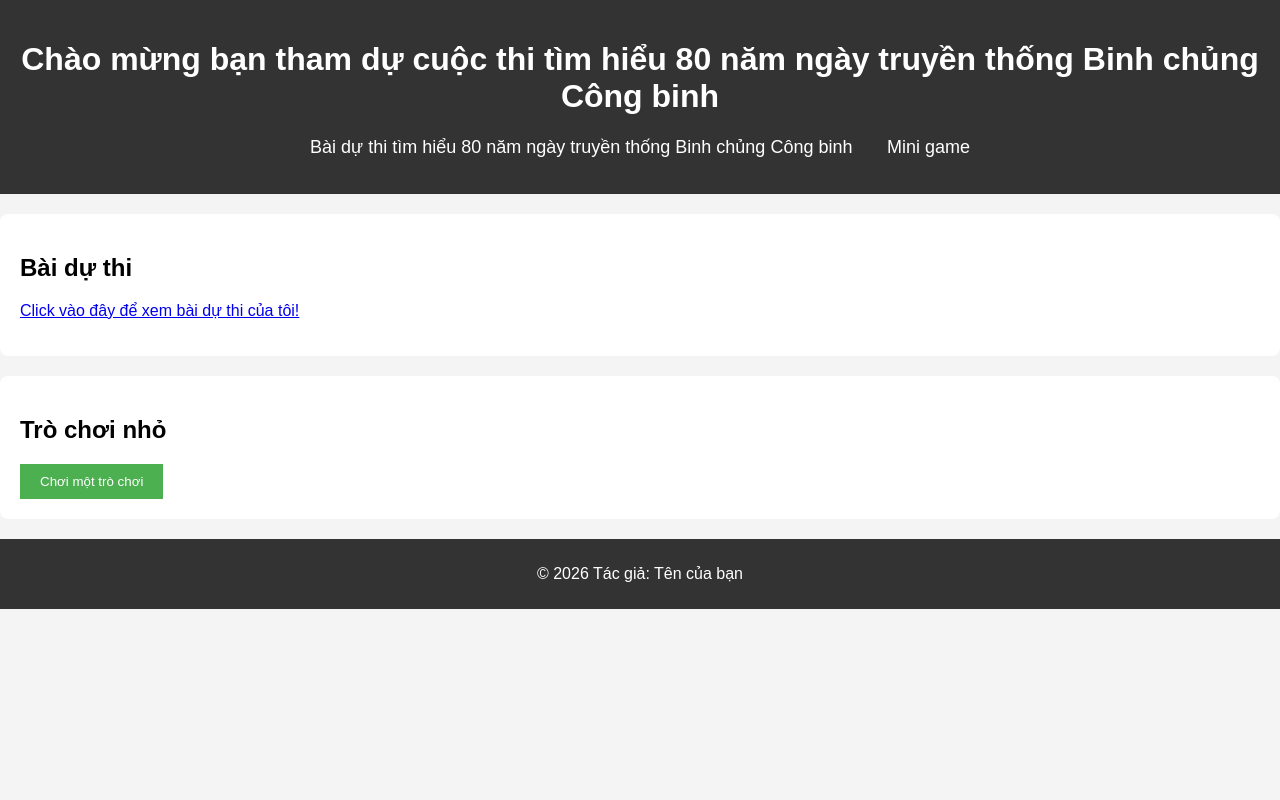
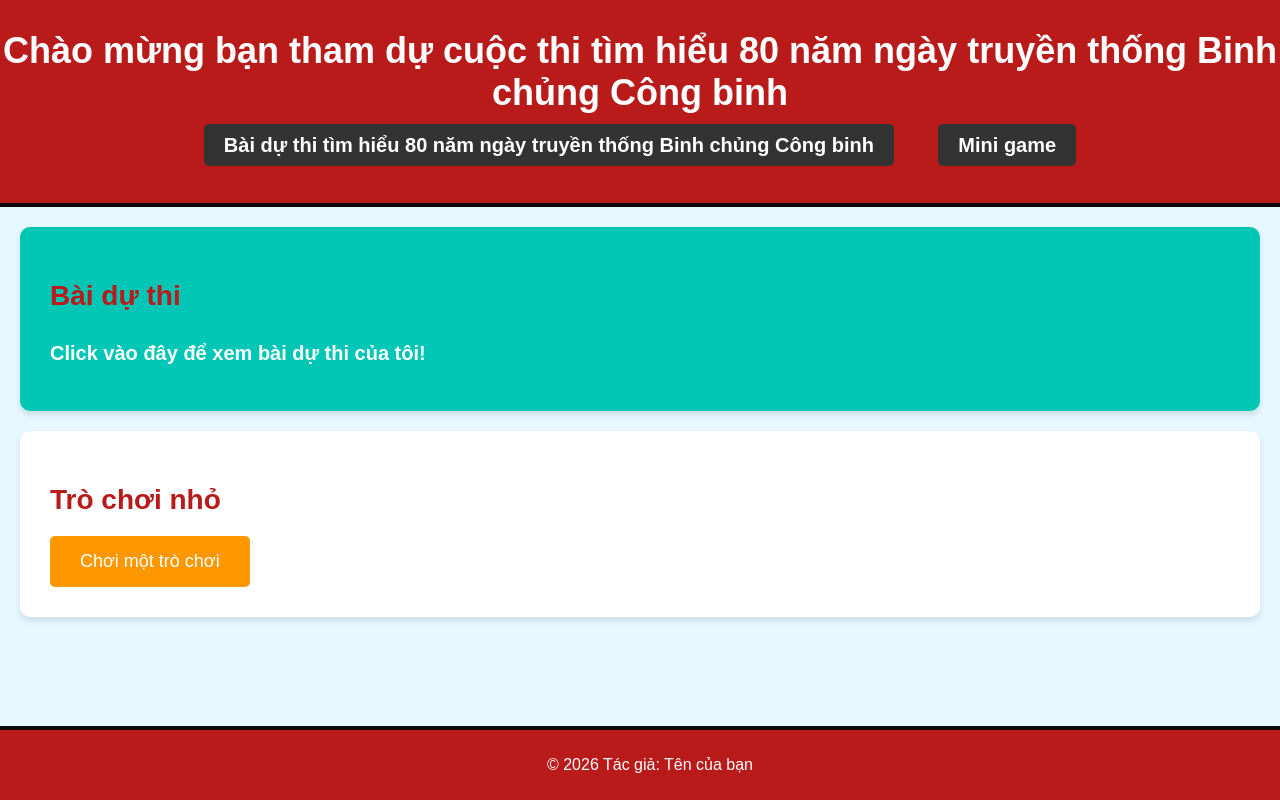
Before and after one commit to ThuTo231088/Bo-Tham-muu-Binh-chung-Cong-binh, a plain HTML site: page index.html in a window 1280 px wide. Drawn offline with Linux system fonts and the light colour scheme; a script that the page names is missing.

Commit message:
Update styles.css

```diff
--- a/styles.css
+++ b/styles.css
@@ -1,55 +1,128 @@
+/* General body style */
 body {
-    font-family: Arial, sans-serif;
-    background-color: #f4f4f4;
+    font-family: 'Arial', sans-serif;
+    background-color: #e6f7ff;  /* Màu nền nhẹ cho trang web */
     margin: 0;
     padding: 0;
+    color: #333;
 }
 
+/* Header */
 header {
-    background-color: #333;
+    background-color: #B91B1B; /* Đỏ đậm cho header */
     color: white;
     text-align: center;
-    padding: 20px 0;
+    padding: 30px 0;
+    border-bottom: 4px solid #0a0a0a;
 }
 
+header h1 {
+    font-size: 36px;
+    margin: 0;
+}
+
+/* Navigation Menu */
 nav ul {
     list-style-type: none;
     padding: 0;
+    margin-top: 20px;
 }
 
 nav ul li {
-    display: inline;
-    margin: 0 15px;
+    display: inline-block;
+    margin: 0 20px;
 }
 
 nav ul li a {
     color: white;
     text-decoration: none;
-    font-size: 18px;
+    font-size: 20px;
+    padding: 10px 20px;
+    background-color: #333;
+    border-radius: 5px;
 }
 
-section {
-    padding: 20px;
-    margin: 20px 0;
-    background-color: white;
-    border-radius: 8px;
+nav ul li a:hover {
+    background-color: #ff6600; /* Màu sáng khi hover */
 }
 
+/* Content section */
+section {
+    padding: 30px;
+    margin: 20px;
+    background-color: #ffffff;
+    border-radius: 10px;
+    box-shadow: 0px 4px 6px rgba(0, 0, 0, 0.1);
+}
+
+/* Title style for each section */
+h2 {
+    font-size: 28px;
+    color: #B91B1B;
+    margin-bottom: 20px;
+}
+
+/* Button styles */
+button {
+    padding: 15px 30px;
+    background-color: #4CAF50;  /* Màu xanh lá cây */
+    color: white;
+    border: none;
+    cursor: pointer;
+    font-size: 18px;
+    border-radius: 5px;
+    transition: background-color 0.3s ease;
+}
+
+button:hover {
+    background-color: #45a049; /* Màu khi hover */
+}
+
+/* Footer style */
 footer {
     text-align: center;
     padding: 10px;
-    background-color: #333;
+    background-color: #B91B1B;
+    color: white;
+    position: fixed;
+    bottom: 0;
+    width: 100%;
+    border-top: 4px solid #0a0a0a;
+}
+
+/* Section for game */
+#games button {
+    background-color: #ff9800;  /* Màu cam cho nút mini game */
+}
+
+#games button:hover {
+    background-color: #e68900;
+}
+
+/* Styling for links in content */
+a {
+    color: #007bff;
+    text-decoration: none;
+    font-weight: bold;
+}
+
+a:hover {
+    text-decoration: underline;
+}
+
+/* Styling for larger sections like contest */
+#contest {
+    background-color: #00C6B5;
     color: white;
 }
 
-button {
-    padding: 10px 20px;
-    background-color: #4CAF50;
+#contest a {
     color: white;
-    border: none;
-    cursor: pointer;
+    font-size: 20px;
+    margin-top: 10px;
+    display: inline-block;
 }
 
-button:hover {
-    background-color: #45a049;
+#contest a:hover {
+    text-decoration: underline;
 }
```
